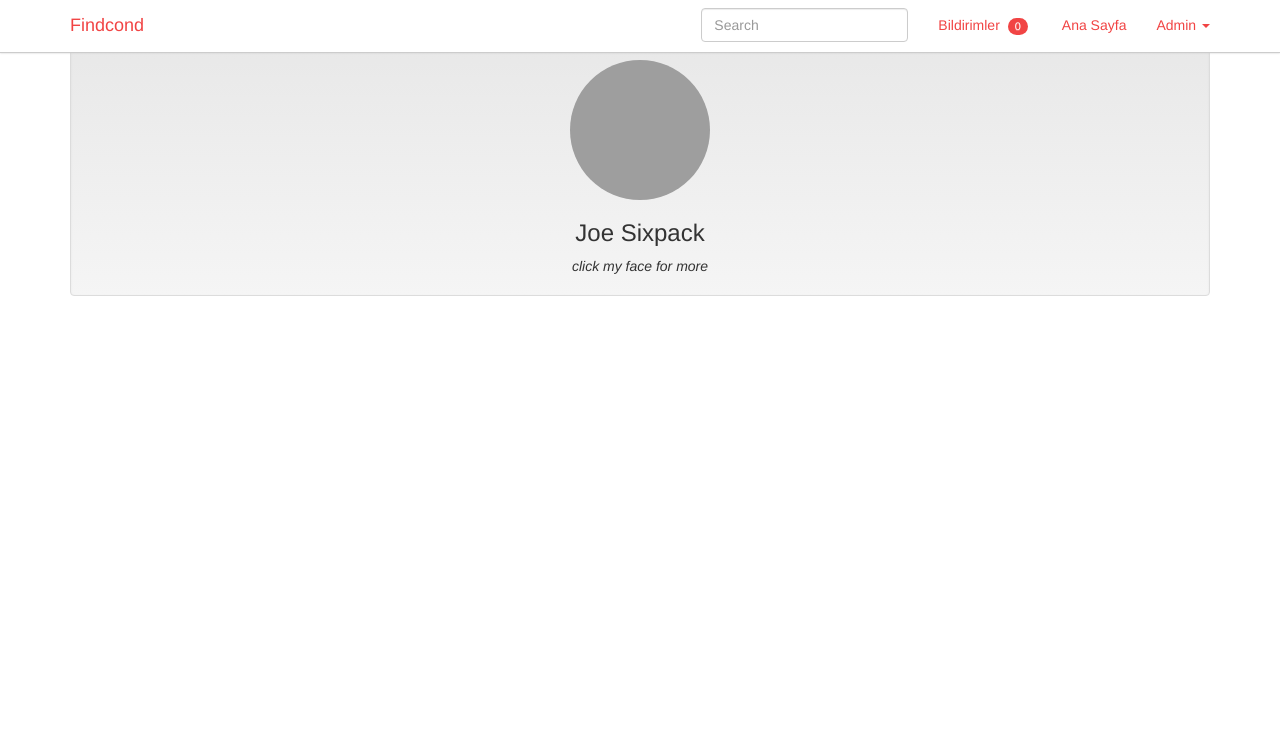
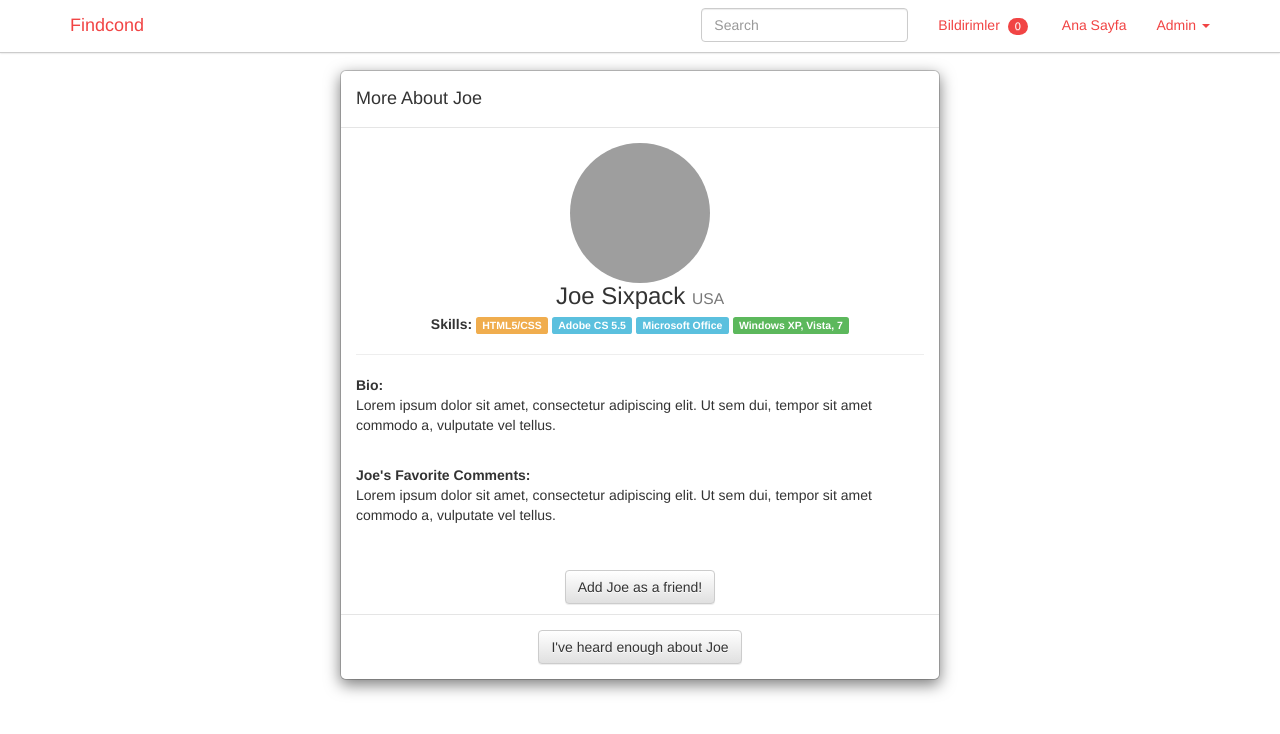
Before and after one commit to kylebible/message_wall, a Django app: template apps/wall/templates/messages/user.html in a window 1280 px wide. Shown: the top 734 px of the page. Run offline with Django 3.2, Linux system fonts and the light colour scheme; the template is opened without the code that fills it, so the values that code supplies are empty; some libraries are stand-ins or nearby versions; grey boxes are pictures that could not be loaded.

Commit message:
added add message logic, and some templating to wall.html

```diff
--- a/apps/wall/templates/messages/user.html
+++ b/apps/wall/templates/messages/user.html
@@ -73,15 +73,6 @@
 	</div>
 </nav>
     <div class="container profile">
-      <div class="span3 well">
-          <center>
-          <a href="#aboutModal" data-toggle="modal" data-target="#myModal"><img src="https://encrypted-tbn2.gstatic.com/images?q=tbn:ANd9GcRbezqZpEuwGSvitKy3wrwnth5kysKdRqBW54cAszm_wiutku3R" name="aboutme" width="140" height="140" class="img-circle"></a>
-          <h3>Joe Sixpack</h3>
-          <em>click my face for more</em>
-  		</center>
-      </div>
-      <!-- Modal -->
-      <div class="modal fade" id="myModal" tabindex="-1" role="dialog" aria-labelledby="myModalLabel" aria-hidden="true">
           <div class="modal-dialog">
               <div class="modal-content">
                   <div class="modal-header">
@@ -104,7 +95,15 @@
                           Lorem ipsum dolor sit amet, consectetur adipiscing elit. Ut sem dui, tempor sit amet commodo a, vulputate vel tellus.</p>
                       <br>
                       </center>
+                      <center>
+                      <p class="text-left"><strong>Joe's Favorite Comments: </strong><br>
+                          Lorem ipsum dolor sit amet, consectetur adipiscing elit. Ut sem dui, tempor sit amet commodo a, vulputate vel tellus.</p>
+                      <br>
+                      </center>
                   </div>
+                  <center>
+                  <button type="button" action='/addfriend'class="btn btn-default" data-dismiss="modal" style='margin-bottom: 10px;'>Add Joe as a friend!</button>
+                  </center>
                   <div class="modal-footer">
                       <center>
                       <button type="button" class="btn btn-default" data-dismiss="modal">I've heard enough about Joe</button>
@@ -113,7 +112,6 @@
               </div>
           </div>
       </div>
-  </div>
     <script src="https://ajax.googleapis.com/ajax/libs/jquery/2.1.4/jquery.min.js"></script>
     <script src="https://maxcdn.bootstrapcdn.com/bootstrap/4.0.0-alpha.2/js/bootstrap.min.js" integrity="sha384-vZ2WRJMwsjRMW/8U7i6PWi6AlO1L79snBrmgiDpgIWJ82z8eA5lenwvxbMV1PAh7" crossorigin="anonymous"></script>
   </body>
--- a/apps/wall/urls.py
+++ b/apps/wall/urls.py
@@ -8,5 +8,6 @@ urlpatterns = [
     url(r'^login$', views.login),
     url(r'^register$', views.register),
     url(r'^wall$', views.wall),
-    url(r'^logout$', views.logout)
+    url(r'^logout$', views.logout),
+    url(r'^add_message$', views.add_message)
 ]
```
Also changed, not shown: apps/wall/templates/messages/wall.html (+6 -1 lines), apps/wall/views.py (+7 -7 lines), db.sqlite3, 12 other files.
